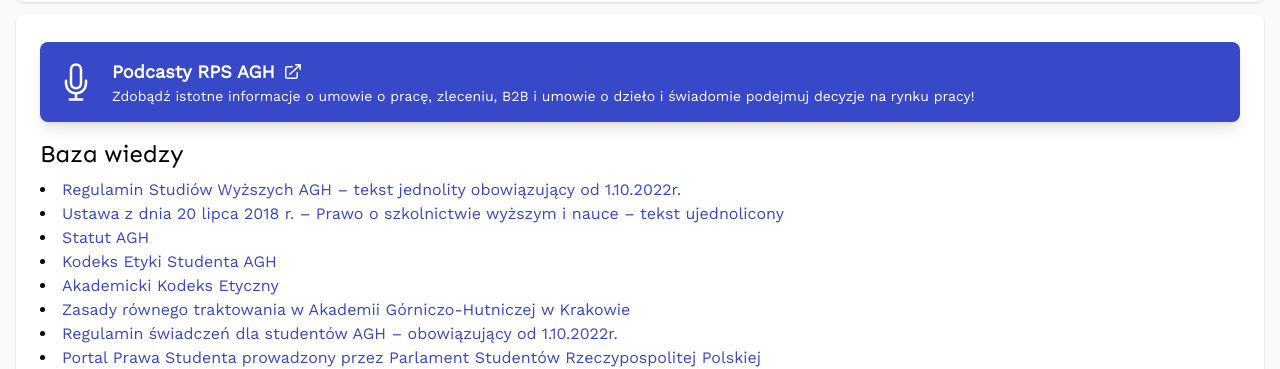
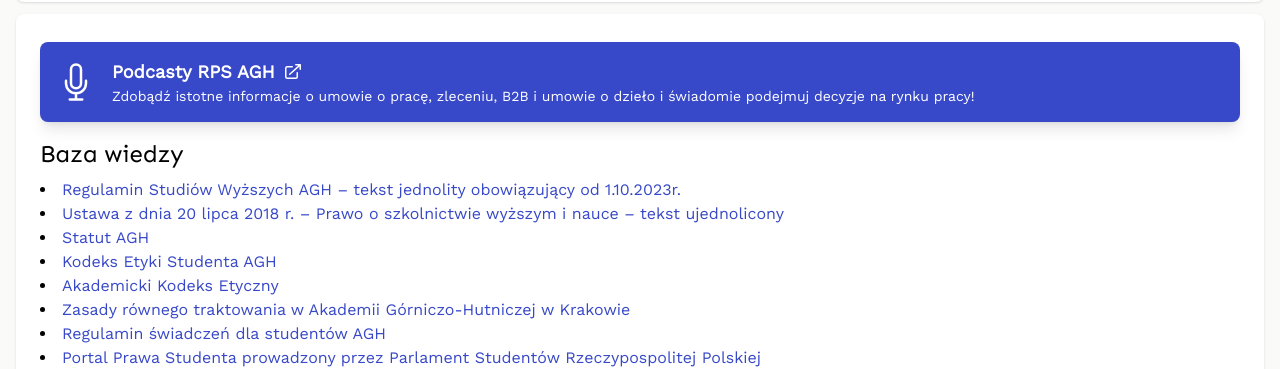
Before and after one commit to pcktm/rps-agh-website, an Astro site: page /baza-wiedzy in a window 1280 px wide. Shown: the part 432-801 px from the top of the page. Built offline with nearby package versions, Linux system fonts and the light colour scheme; Astro itself is replaced by a stand-in of ours.

Commit message:
feat: upload new docs

```diff
--- a/src/pages/baza-wiedzy.astro
+++ b/src/pages/baza-wiedzy.astro
@@ -6,9 +6,9 @@ import PodcastBanner from "../components/PodcastBanner.astro";
 
 const linksTop: { url: string; title: string }[] = [
   {
-    url: "https://www.cok.agh.edu.pl/fileadmin/_migrated/COK/DOS/pliki/akty_prawne/RS_AGH/2022_reg._stud._27_04_2022_46_-tj..pdf",
+    url: "/dokumenty/regulamin-studiow-wyzszych.pdf",
     title:
-      "Regulamin Studiów Wyższych AGH – tekst jednolity obowiązujący od 1.10.2022r.",
+      "Regulamin Studiów Wyższych AGH – tekst jednolity obowiązujący od 1.10.2023r.",
   },
   {
     url: "https://isap.sejm.gov.pl/isap.nsf/DocDetails.xsp?id=WDU20220000574",
@@ -33,8 +33,8 @@ const linksTop: { url: string; title: string }[] = [
   },
   {
     title:
-      "Regulamin świadczeń dla studentów AGH – obowiązujący od 1.10.2022r.",
-    url: "https://www.dss.agh.edu.pl/fileadmin/default/templates/css/j/dss/system/2022/Regulamin_swiadczen_22_23/Zarzadzenie_59_22_zalacznik_nr_1-1.pdf",
+      "Regulamin świadczeń dla studentów AGH",
+    url: "/dokumenty/regulamin-swiadczen.pdf",
   },
   {
     title:
```
Also changed, not shown: 2 other files.
